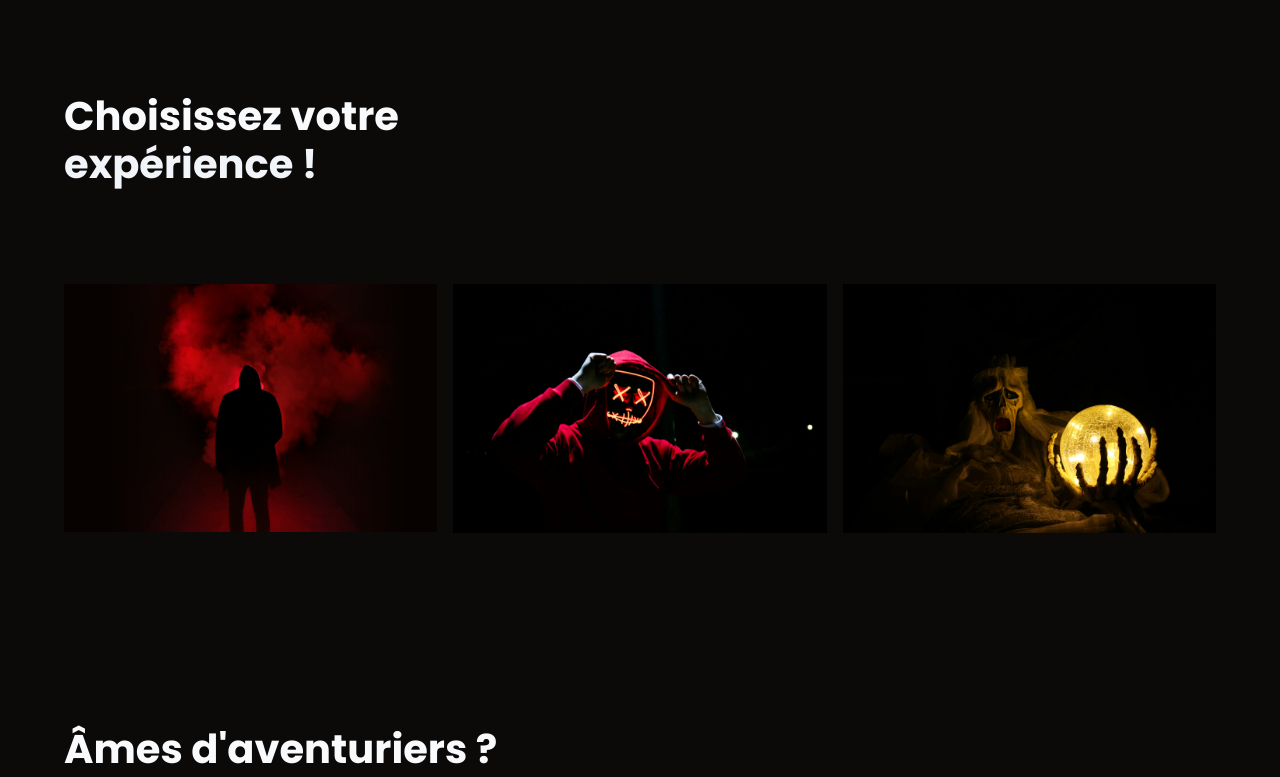
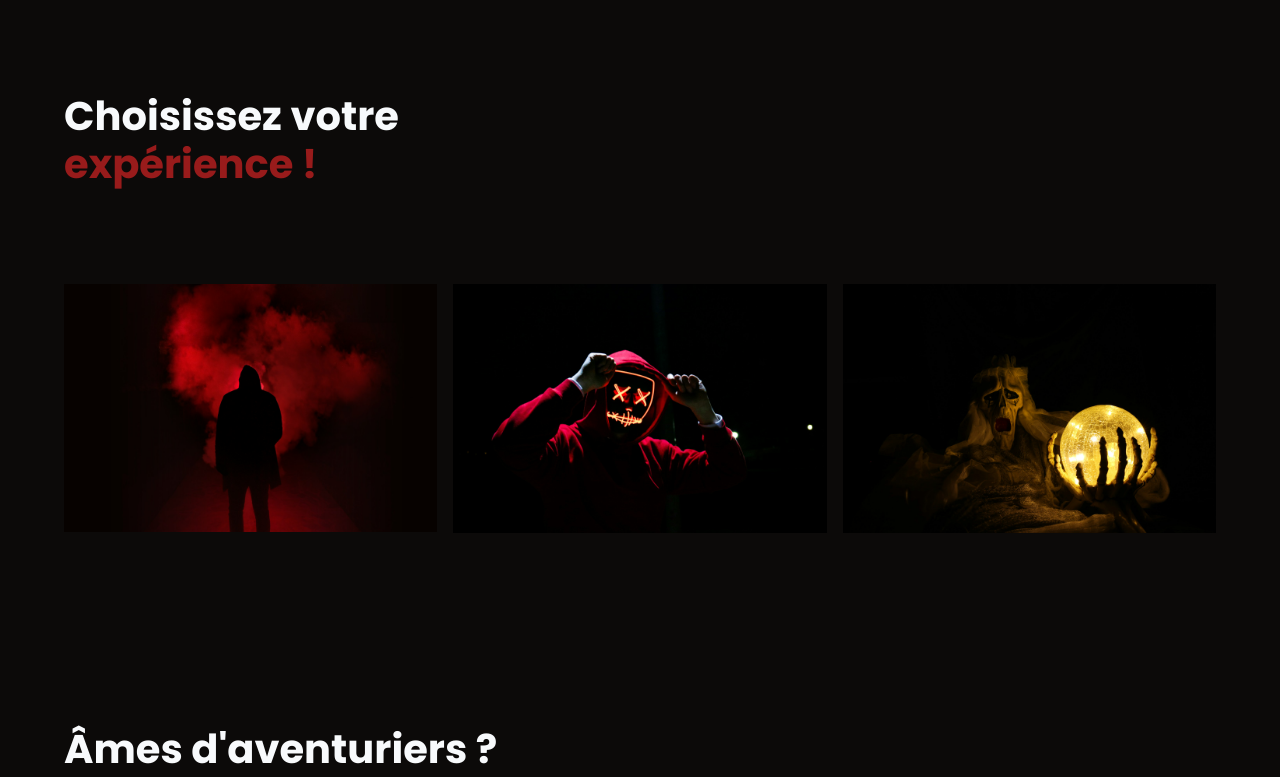
Before and after one commit to SebastienLaurentt/Escape-Game, a Next.js app: page / in a window 1280 px wide. Shown: the part 820-1597 px from the top of the page. Built offline with nearby package versions, Linux system fonts and the light colour scheme.

Commit message:
update accent foreground color

```diff
--- a/app/globals.css
+++ b/app/globals.css
@@ -23,7 +23,7 @@
       --muted-foreground: 215.4 16.3% 46.9%;
 
       --accent: 210 40% 96.1%;
-      --accent-foreground: 222.2 47.4% 11.2%;
+      --accent-foreground: 0 70% 35%;
 
       --destructive: 0 84.2% 60.2%;
       --destructive-foreground: 210 40% 98%;
--- a/components/shared/SectionHeader.tsx
+++ b/components/shared/SectionHeader.tsx
@@ -14,7 +14,7 @@ const SectionHeader: React.FC<SectionHeaderProps> = ({
   return (
     <div className="mb-12 md:mb-24">
       <h2>
-        {title} <span className="text-accent">{titleHighlight}</span>
+        {title} <span className="text-accent-foreground">{titleHighlight}</span>
       </h2>
       <p>{titleDescription}</p>
     </div>
```
